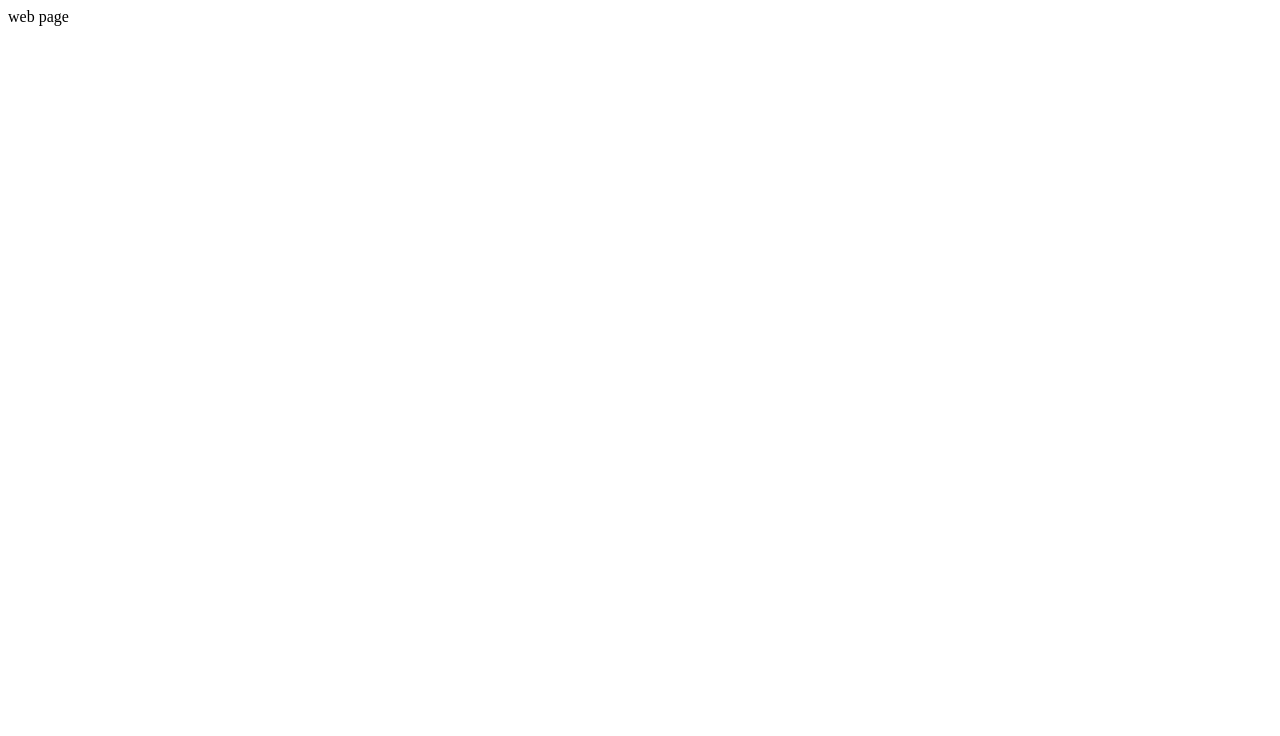
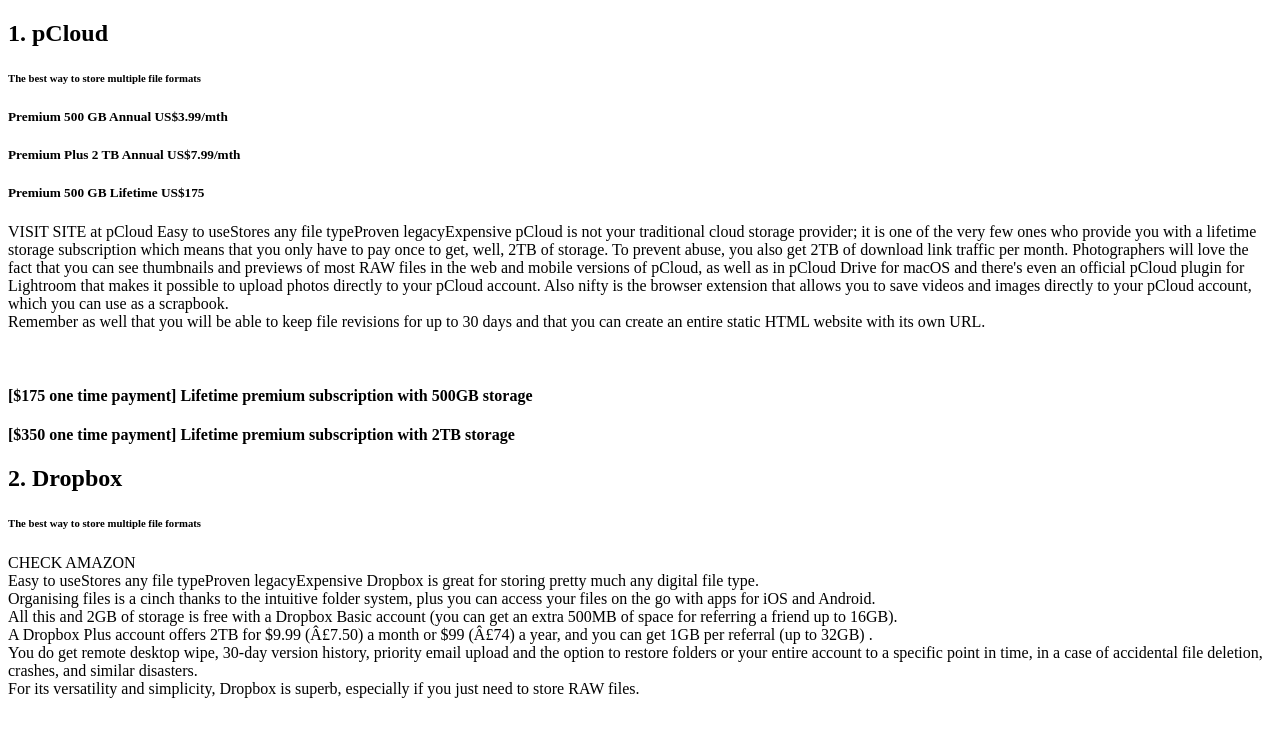
Before and after one commit to nirzonpop192/Html, a plain HTML site: page index.html in a window 1280 px wide. Drawn offline with Linux system fonts and the light colour scheme.

Commit message:
para tag and break tag use

```diff
--- a/index.html
+++ b/index.html
@@ -1,10 +1,41 @@
 <!doctype html>
 <html>
 	<head>
-		<meta charset="utf-8"/>
+		<meta charset="utf-81"/>
 		<title>title</title>
 	</head>
 	<body>
-	 web page
+		<h2> 1. pCloud </h2>
+		<h6>The best way to store multiple file formats</h6>
+
+		<h5>Premium 500 GB Annual US$3.99/mth </h5>
+
+		<h5>Premium Plus 2 TB Annual US$7.99/mth</h5>
+
+		<h5>Premium 500 GB Lifetime	US$175</h5>
+
+			<p>VISIT SITE at pCloud
+			Easy to useStores any file typeProven legacyExpensive
+			pCloud is not your traditional cloud storage provider; it is one of the very few ones who provide you with a lifetime storage subscription which means that you only have to pay once to get, well, 2TB of storage.
+			To prevent abuse, you also get 2TB of download link traffic per month.
+			Photographers will love the fact that you can see thumbnails and previews of most RAW files in the web and mobile versions of pCloud, as well as in pCloud Drive for macOS and there's even an official pCloud plugin for Lightroom that makes it possible to upload photos directly to your pCloud account.
+			Also nifty is the browser extension that allows you to save videos and images directly to your pCloud account, which you can use as a scrapbook.<br/>
+			Remember as well that you will be able to keep file revisions for up to 30 days and that you can create an entire static HTML website with its own URL.<br/></p>
+		<br/>
+		<h4>[$175 one time payment] Lifetime premium subscription with 500GB storage</h4>
+		<h4>[$350 one time payment] Lifetime premium subscription with 2TB storage</h4>
+
+
+		<h2>2. Dropbox</h2>
+
+		<h6>The best way to store multiple file formats</h6>
+
+		CHECK AMAZON <br/>
+		Easy to useStores any file typeProven legacyExpensive Dropbox is great for storing pretty much any digital file type.<br/>
+		Organising files is a cinch thanks to the intuitive folder system, plus you can access your files on the go with apps for iOS and Android.<br/>
+		All this and 2GB of storage is free with a Dropbox Basic account (you can get an extra 500MB of space for referring a friend up to 16GB).<br/>
+		A Dropbox Plus account offers 2TB for $9.99 (£7.50) a month or $99 (£74) a year, and you can get 1GB per referral (up to 32GB) .<br/>
+		You do get remote desktop wipe, 30-day version history, priority email upload and the option to restore folders or your entire account to a specific point in time, in a case of accidental file deletion, crashes, and similar disasters.<br/>
+		For its versatility and simplicity, Dropbox is superb, especially if you just need to store RAW files.
 	</body>
 </html>
```
